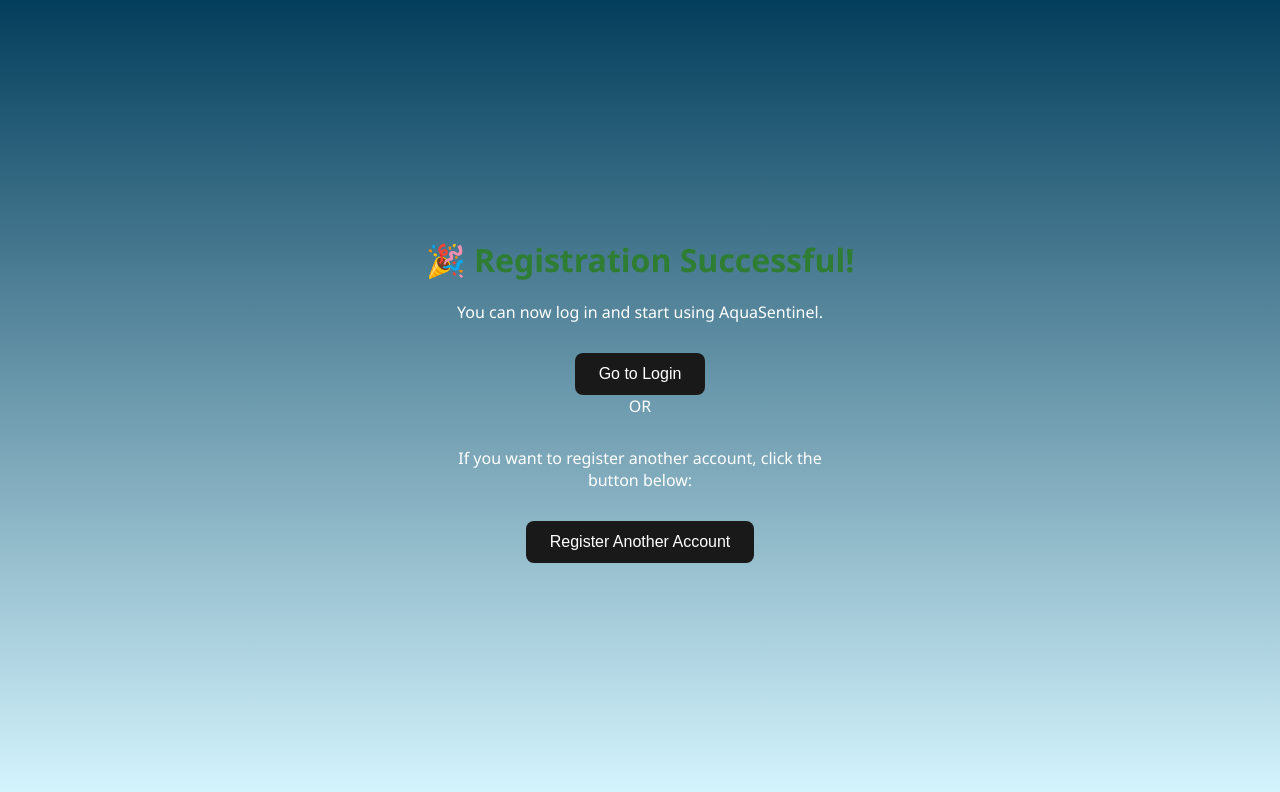
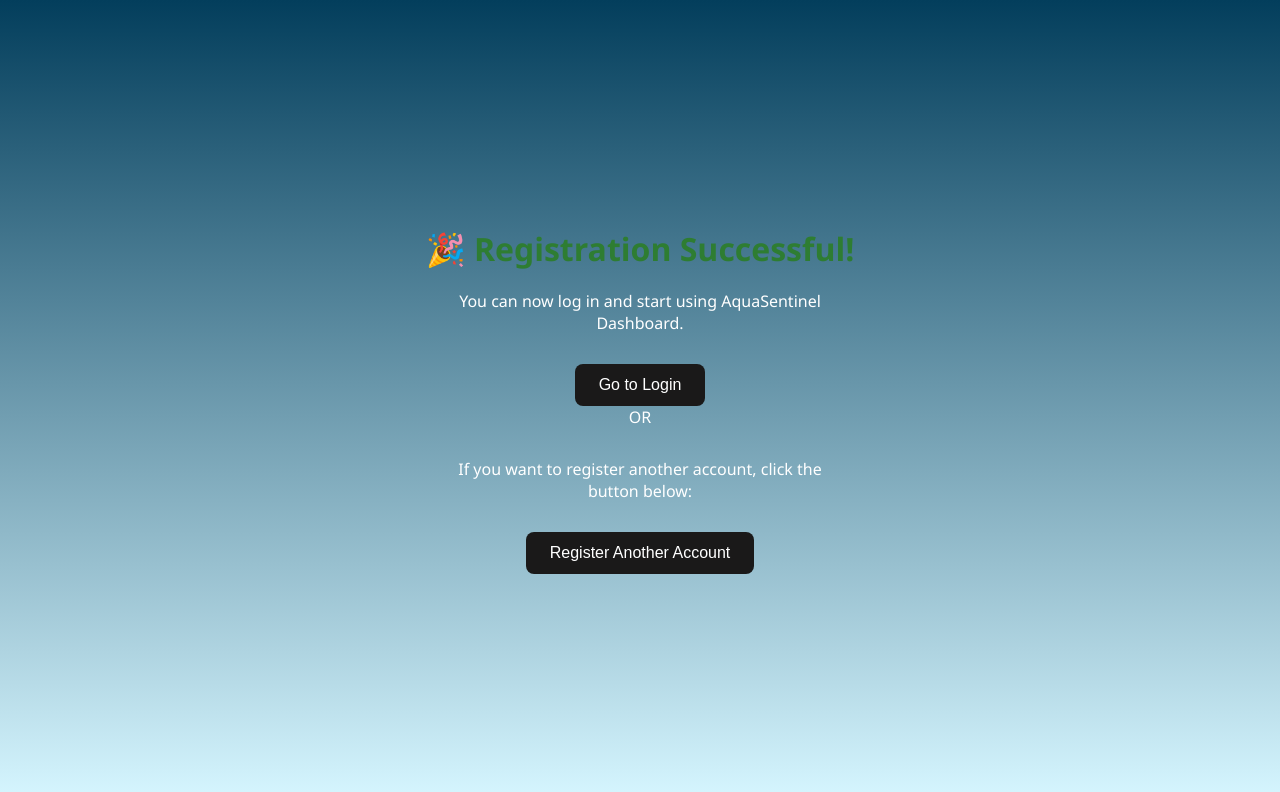
Before and after one commit to mulimuoki001/AquaSentinel, a React (Vite) app in the folder aquasentinel-frontend/: page /registration-success in a window 1280 px wide. Shown: the top 792 px of the page. Built offline with nearby package versions, Linux system fonts and the light colour scheme; no server answers.

Commit message:
Dashboard updates

```diff
--- a/aquasentinel-frontend/src/features/authentication/pages/RegistrationSuccessPage.tsx
+++ b/aquasentinel-frontend/src/features/authentication/pages/RegistrationSuccessPage.tsx
@@ -5,7 +5,7 @@
   return (
     <div className="success-page">
       <h1>🎉 Registration Successful!</h1>
-      <p>You can now log in and start using AquaSentinel.</p>
+      <p>You can now log in and start using AquaSentinel Dashboard.</p>
       <Link to="/login">
         <button className="login-button">Go to Login</button>
       </Link>
```
